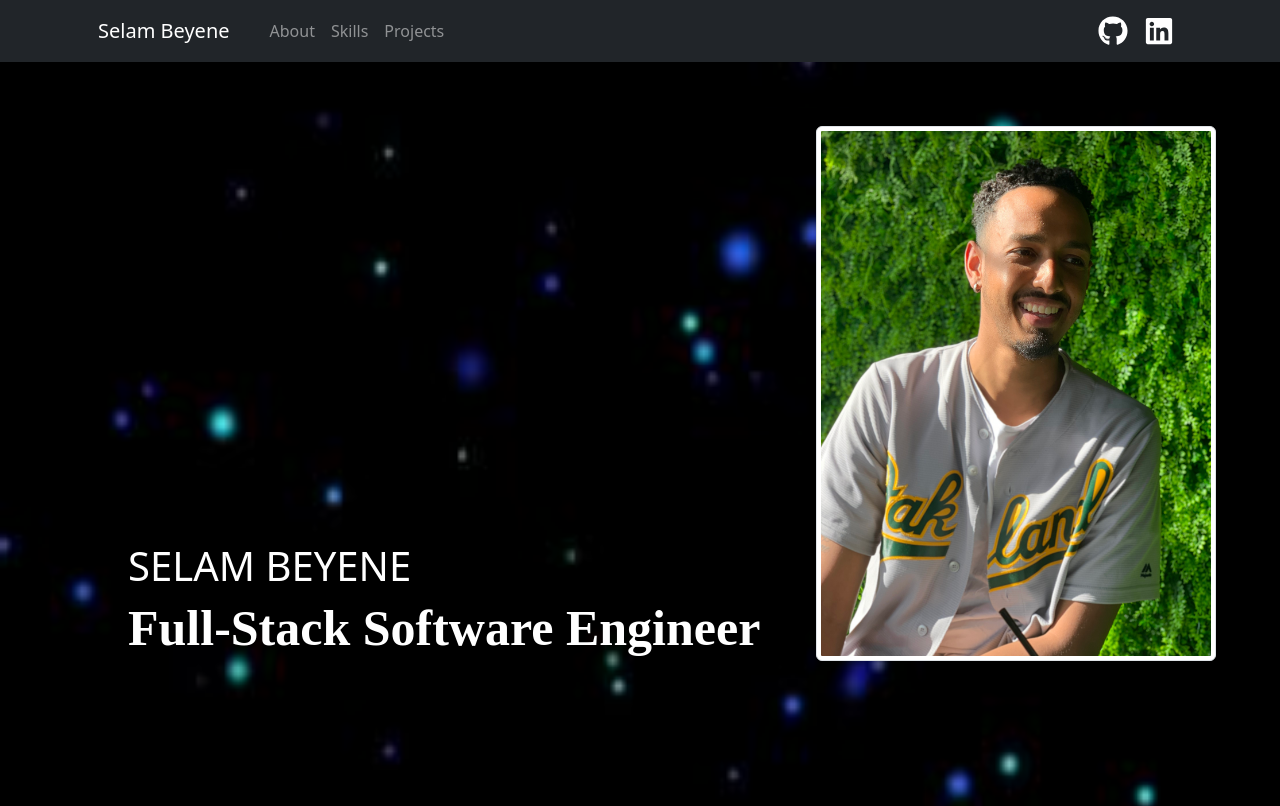
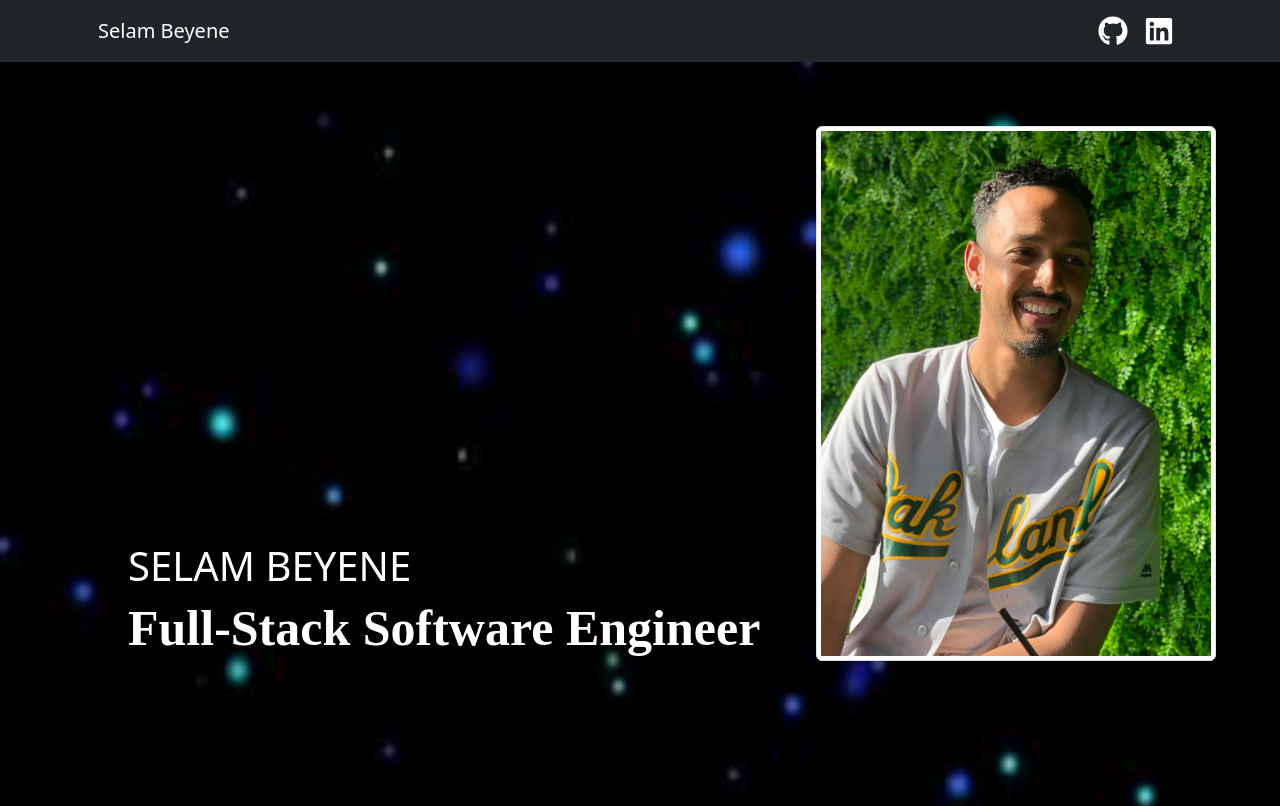
Before and after one commit to Slmbyn/my-portfolio, a React (Create React App) app: page / in a window 1280 px wide. Shown: the top 806 px of the page. Built offline with nearby package versions, Linux system fonts and the light colour scheme; a web font is replaced by a local one.

Commit message:
removes mobile navlinks for now

```diff
--- a/src/App.js
+++ b/src/App.js
@@ -1,6 +1,8 @@
 // LIBRARY IMPORTS
 import { Parallax } from 'react-parallax';
 import 'bootstrap/dist/css/bootstrap.min.css';
+import { Link as ScrollLink } from 'react-scroll';
+
 
 // IMAGE IMPORTS
 import beach from './images/beach.jpg'
@@ -23,6 +25,7 @@ import Projects from './components/Projects';
 
 // CSS IMPORTS
 import './styles/App.css';
+import { Container } from 'react-bootstrap';
 
 function App() {
   return (
@@ -68,7 +71,7 @@ function App() {
       <span className='d-none d-md-block '>
         <Parallax strength={600} bgImage={beach}>
           <div className='content'>
-            <div className='about'>
+            <div className='about' id='about'>
               <AboutMe />
             </div>
           </div>
@@ -77,11 +80,13 @@ function App() {
 {/* aboutme for mobile screen */}
       <span className='d-block d-md-none' style={{height:'75vh'}}>
         <Parallax strength={600} bgImage={sunset}>
+          {/* <Container id='about'> */}
             <div className='content'>
-            <div className='about'>
+              <div className='about' id='about'>
                 <AboutMe />
               </div>
             </div>
+          {/* </Container> */}
         </Parallax>
       </span>
 
@@ -95,11 +100,13 @@ function App() {
           height: '100vh',
         }}
         >
+        <Container id='skills'>
           <div className='skillsContent'>
-          <div className='skills'>
+            <div className='skills' id='skills'>
               <Skills />
             </div>
           </div>
+        </Container>
       </Parallax>
 </span>
 {/* skills for mobile screen */}
@@ -111,11 +118,13 @@ function App() {
           backgroundSize: 'cover'
         }}
         >
+        <Container id='skills'>
           <div className='skillsContent'>
-          <div className='skills'>
+            <div className='skills' id='skills'>
               <Skills />
             </div>
           </div>
+        </Container>
       </Parallax>
 </span>
 
@@ -123,7 +132,7 @@ function App() {
       <span className='d-none d-md-block '>
         <Parallax strength={200} bgImage={fullVsc} bgImageStyle={{width: '100%', height: '90%'}}>
           <div className='projectsContent'>
-            <div className='projects'>
+            <div className='projects' id='projects'>
               <Projects />
             </div>
           </div>
@@ -134,7 +143,7 @@ function App() {
       <span className='d-block d-md-none'>
       <Parallax strength={200} bgImage={black} bgImageStyle={{width: '100%', height: '90%'}}>
         <div className='projectsContent'>
-          <div className='projects'>
+          <div className='projects' id='projects'>
             <Projects />
           </div>
         </div>
--- a/src/components/Navbar.js
+++ b/src/components/Navbar.js
@@ -1,6 +1,7 @@
 
 import { Nav, Navbar, Container } from 'react-bootstrap';
 import { Link as ScrollLink } from 'react-scroll';
+import { scroller } from "react-scroll";
 import { FaGithub, FaLinkedin } from 'react-icons/fa';
 import '../styles/Navbar.module.css'
 
@@ -14,9 +15,9 @@ export default function CustomNavbar() {
         <Navbar.Toggle aria-controls="responsive-navbar-nav" className='navbar-toggler mx-2 ' />
         <Navbar.Collapse id="responsive-navbar-nav" className='text-right mx-3 '>
           <Nav className="me-auto">
-            <Nav.Link as={ScrollLink} to='about'>About</Nav.Link>
+            {/* <Nav.Link as={ScrollLink} to='about'>About</Nav.Link>
             <Nav.Link as={ScrollLink} to='skills'>Skills</Nav.Link>
-            <Nav.Link as={ScrollLink} to='projects'>Projects</Nav.Link>
+            <Nav.Link as={ScrollLink} to='projects'>Projects</Nav.Link> */}
             {/* <Nav.Link as={ScrollLink} to='contact'>Contact Me</Nav.Link> */}
           </Nav>
           <Nav>
```
Lines whose indentation alone changed are shown as unchanged.
